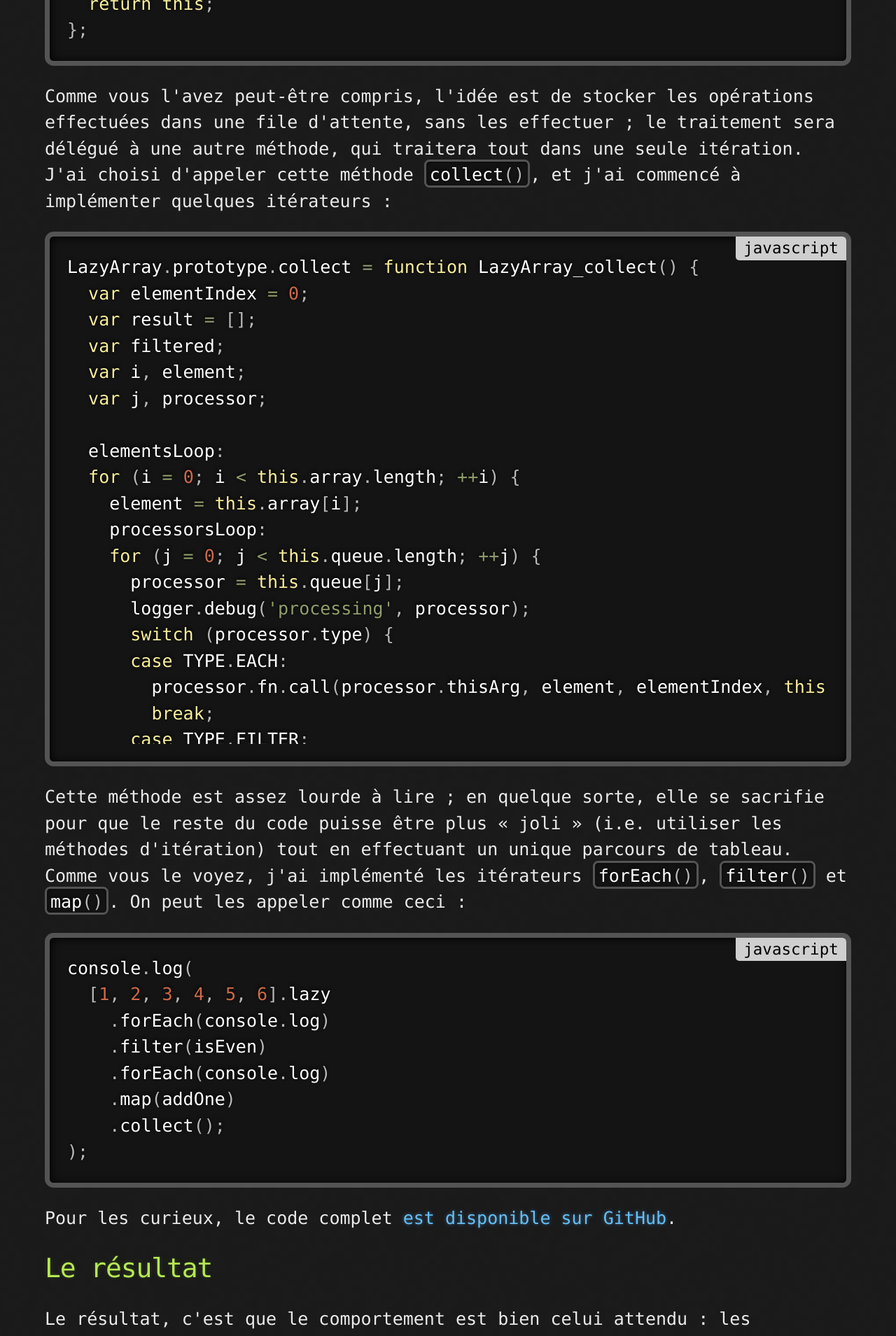
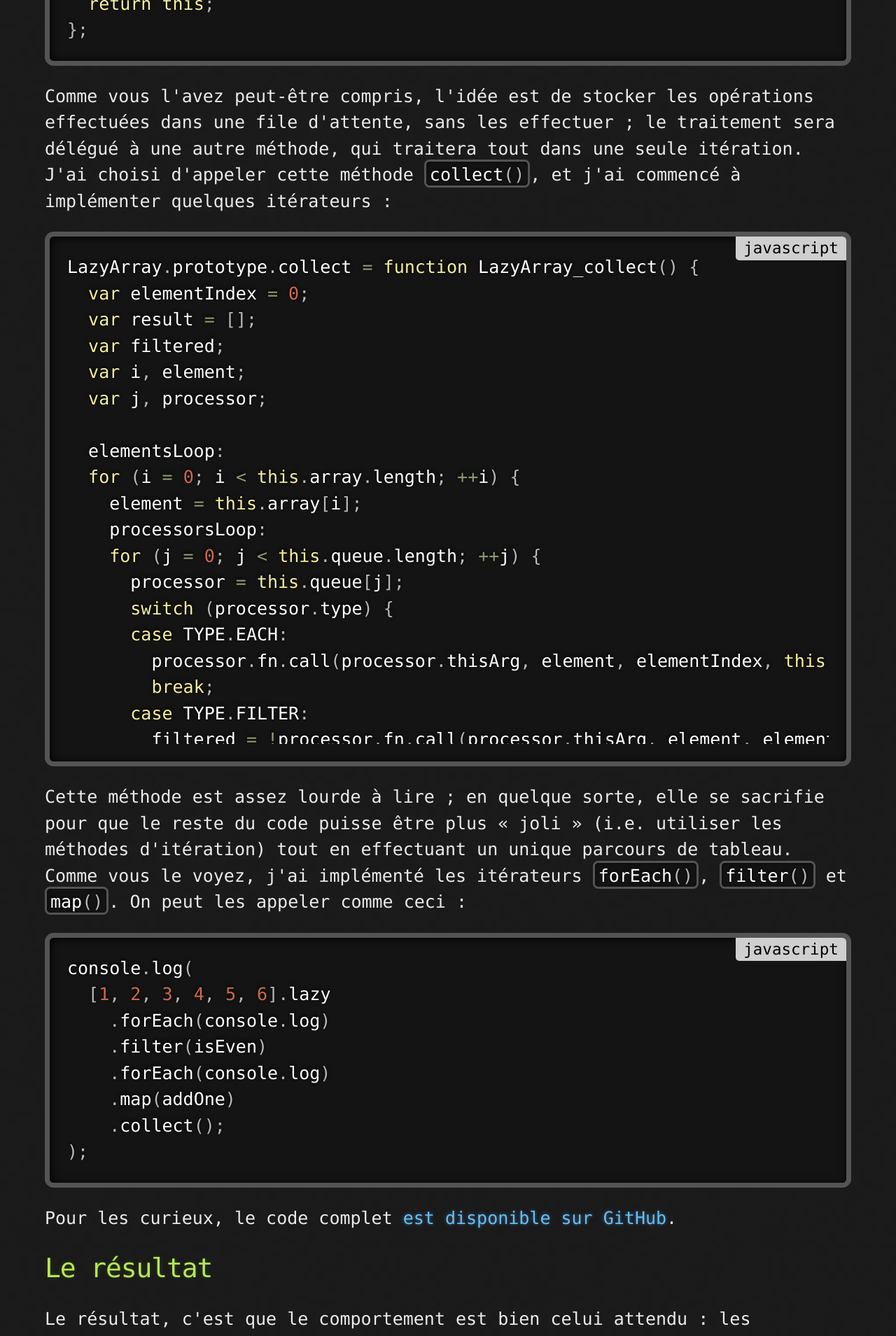
Before and after one commit to cGuille/cGuille.github.io, a Jekyll site: the page built from _posts/2015-02-28-tant-pis.html, in a window 1280 px wide. Shown: the part 2007-3916 px from the top of the page at 70% size. Built offline with Jekyll 4.4.1, drawn with Linux system fonts in a browser that asks for light colours; part of the change alters nothing that is shown.

Commit message:
Remove log statements from demo code

```diff
--- a/_posts/2015-02-28-tant-pis.html
+++ b/_posts/2015-02-28-tant-pis.html
@@ -41,7 +41,6 @@ LazyArray.prototype.collect = function LazyArray_collect() {
     processorsLoop:
     for (j = 0; j < this.queue.length; ++j) {
       processor = this.queue[j];
-      logger.debug('processing', processor);
       switch (processor.type) {
       case TYPE.EACH:
         processor.fn.call(processor.thisArg, element, elementIndex, this.array);
@@ -56,9 +55,6 @@ LazyArray.prototype.collect = function LazyArray_collect() {
         element = processor.fn.call(processor.thisArg, element, elementIndex, this.array);
         break;
       default:
-        if (logError) {
-          logError('Unknown processor type:', processor.type);
-        }
         break;
       }
     }
```
